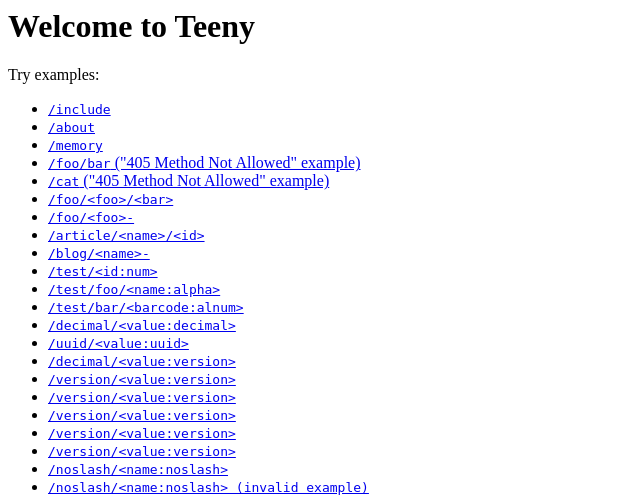
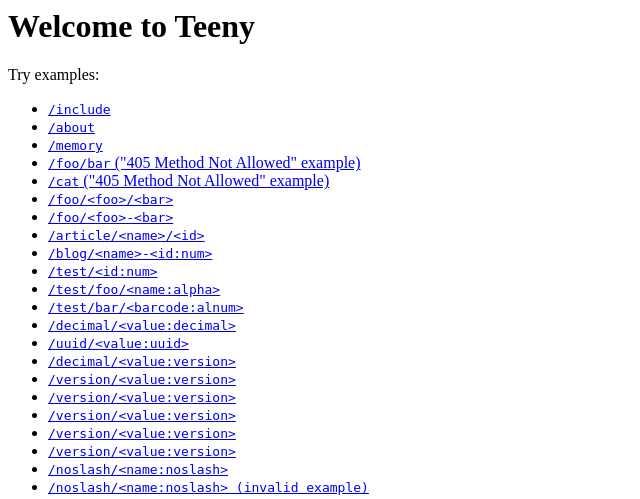
Before and after one commit to inphinit/teeny, a PHP site: page /test/examples/home.php in a window 1280 px wide. Shown: the top 499 px of the page, without its empty margins (0-640 px from the left). Run offline with PHP 8.4, Linux system fonts and the light colour scheme.

Commit message:
Version 0.2.9 :space_invader:
Fixed issue in route paths with characters used in RegExp

```diff
--- a/examples/home.php
+++ b/examples/home.php
@@ -9,9 +9,9 @@
     <li><a href="./foo/bar"><code>/foo/bar</code> ("405 Method Not Allowed" example)</a></li>
     <li><a href="./cat"><code>/cat</code> ("405 Method Not Allowed" example)</a></li>
     <li><a href="./foo/value1/value2"><code>/foo/&lt;foo>/&lt;bar></code></a></li>
-    <li><a href="./foo/value1-value2"><code>/foo/&lt;foo>-<bar></code></a></li>
+    <li><a href="./foo/value1-value2"><code>/foo/&lt;foo>-&lt;bar></code></a></li>
     <li><a href="./article/foo/777"><code>/article/&lt;name>/&lt;id></code></a></li>
-    <li><a href="./blog/baz-8000"><code>/blog/&lt;name>-<id:num></code></a></li>
+    <li><a href="./blog/baz-8000"><code>/blog/&lt;name>-&lt;id:num></code></a></li>
     <li><a href="./test/7000"><code>/test/&lt;id:num></code></a></li>
     <li><a href="./test/foo/abcdef"><code>/test/foo/&lt;name:alpha></code></a></li>
     <li><a href="./test/bar/f0f0f0"><code>/test/bar/&lt;barcode:alnum></code></a></li>
--- a/index.php
+++ b/index.php
@@ -1,5 +1,5 @@
 <?php
-require_once 'vendor/teeny.php';
+require_once 'vendor/Teeny.php';
 
 // Uncomment next line for composer projects
 # require_once 'vendor/autoload.php';
```
Also changed, not shown: 1 other file.
